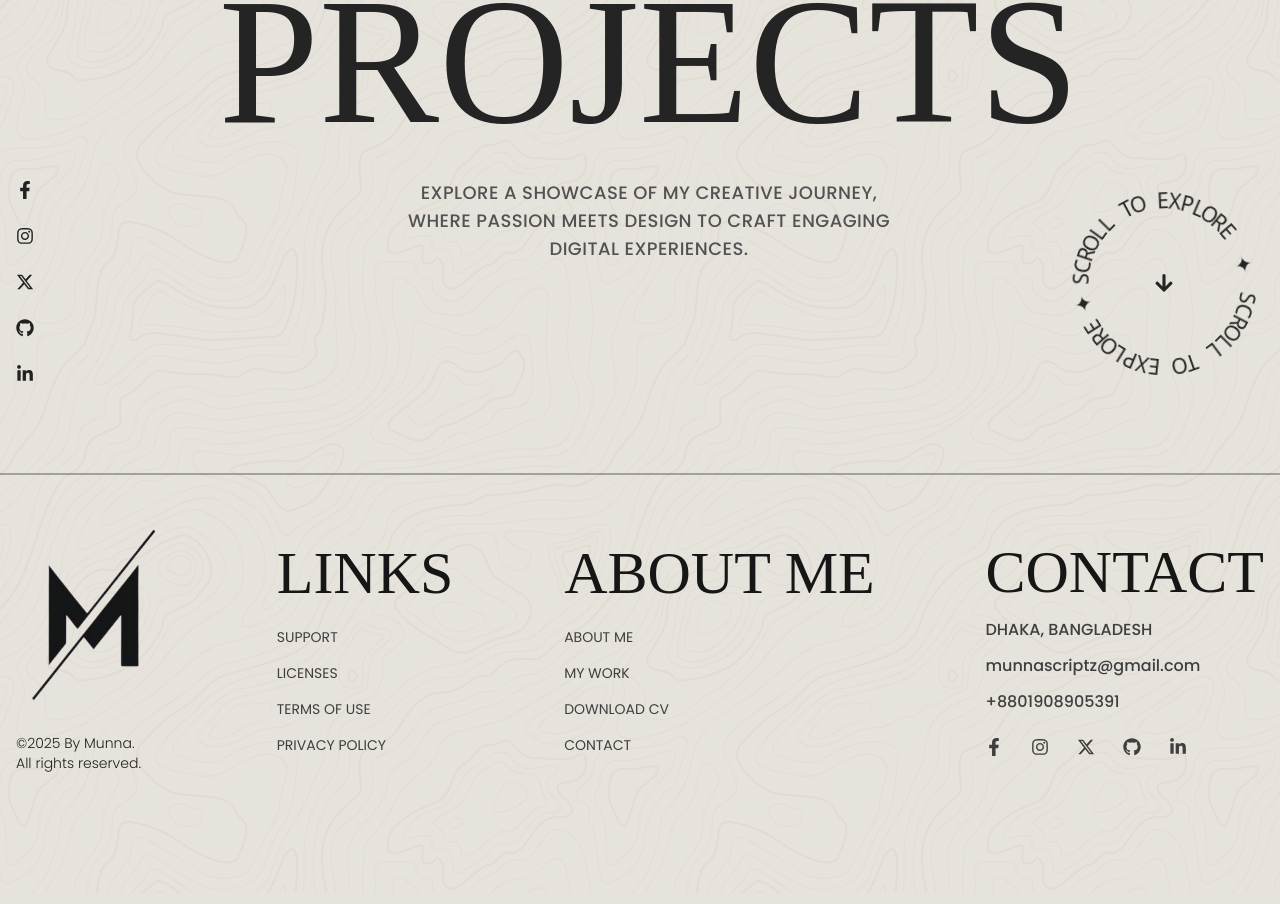
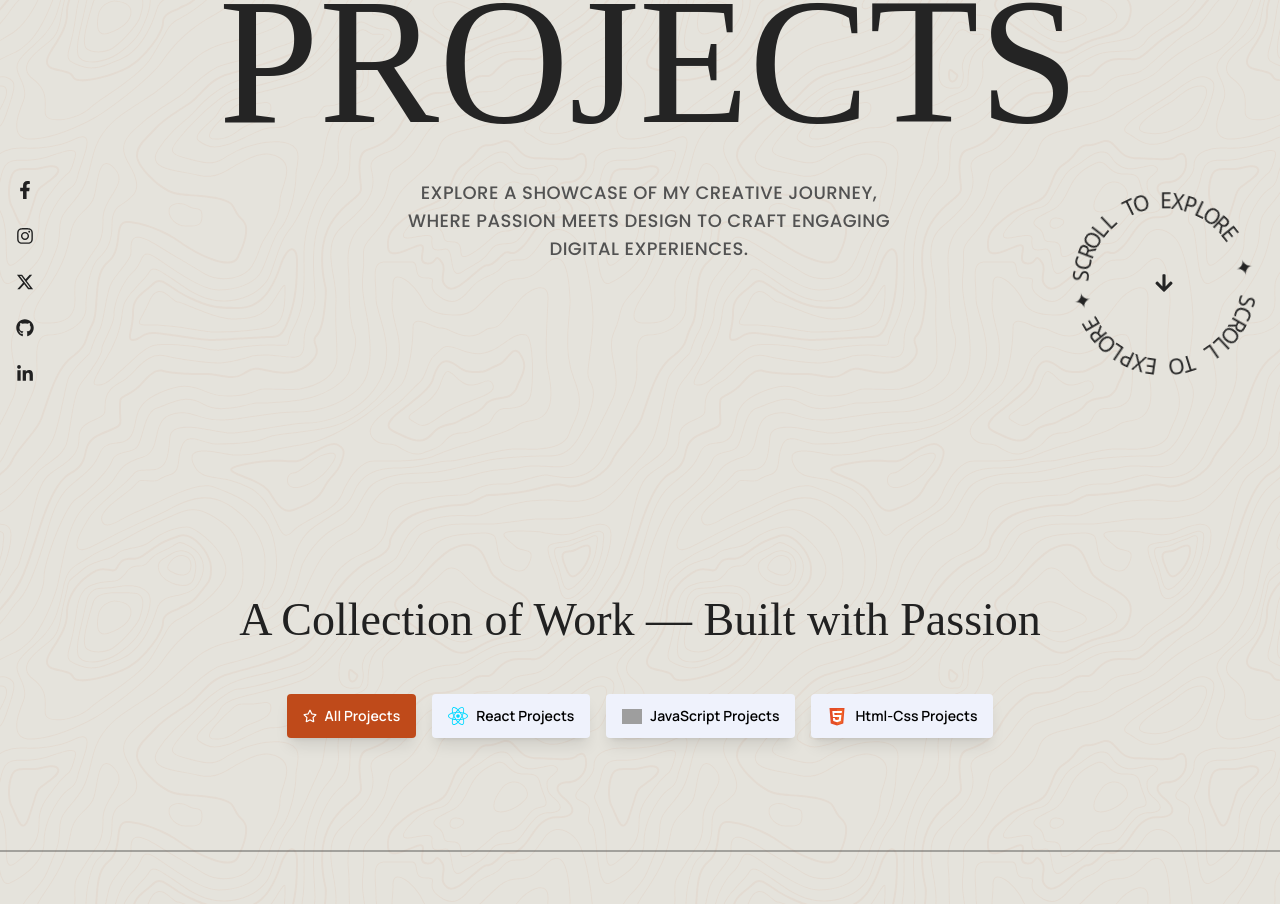
Before and after one commit to Munna-Scriptz/Portfolio, a React (Vite) app: page /projects in a window 1280 px wide. Shown: the part 284-1188 px from the top of the page. Built offline with nearby package versions, Linux system fonts and the light colour scheme; grey boxes are pictures that could not be loaded; a web font is replaced by a local one.

Commit message:
All PRojects Header Complete

```diff
--- /dev/null
+++ b/src/components/Projects/AllProjects.jsx
@@ -0,0 +1,57 @@
+import React from 'react'
+import { BiBarChartAlt2 } from 'react-icons/bi'
+import { FaRegStar } from 'react-icons/fa'
+import { GoRocket } from 'react-icons/go'
+import { MdWorkOutline } from 'react-icons/md'
+
+// ------------Icons----------
+import ReactIcon from '../../assets/images/react.svg'
+import FigmaIcon from '../../assets/images/FigmaIcon.svg'
+import TailwindCss from '../../assets/images/TailwindCssIcon.svg'
+import reduxIcon from '../../assets/images/ReduxIcon.svg'
+import JsIcon from '../../assets/images/JsIcon.jpg'
+import HtmlIcon from '../../assets/images/HtmlIcon.svg'
+import CssIcon from '../../assets/images/CssIcon.svg'
+import Bootstrap from '../../assets/images/BootStrapIcon.svg'
+const AllProjects = () => {
+  return (
+    <>
+        <section className='my-[112px] '>
+            <div className="container">
+                <div id="Projects-Header-Row">
+                    {/* -------------Header-------------- */}
+                    <div>
+                        <h2 className='text-second font-soldier lg:text-[46px] md:block hidden text-[32px] font-medium text-center' data-aos="fade-up">A Collection of Work — Built with Passion</h2>
+                        <h2 className='text-second font-soldier lg:text-[46px] md:hidden block text-[32px] font-medium text-center' data-aos="fade-up">Crafting Projects Across Every Stack</h2>
+                    </div>
+                    <div data-aos="fade-up" className='flex items-center justify-center'>
+                        <div className='mt-[40px] flex flex-wrap items-center gap-[16px]'>
+                            <button className='bg-coffee py-[12px] px-[16px] shadow-lg duration-[.3s] text-white flex items-center gap-2 rounded-[4px] font-manrope lg:text-[14px] text-sm font-semibold cursor-pointer'>
+                                <FaRegStar />
+                                <span>All Projects</span>
+                            </button>
+                            <button className='bg-[#EFF2FC] active:bg-coffee active:scale-[1.1] active:text-white text-gray800 py-[12px] px-[16px] shadow-lg duration-[.3s] flex items-center gap-2 rounded-[4px] font-manrope lg:text-[14px] text-sm font-semibold cursor-pointer'>
+                                <img className='w-[20px]' src={ReactIcon} alt="React" />
+                                <span>React Projects</span>
+                            </button>
+                            <button className='bg-[#EFF2FC] active:bg-coffee active:scale-[1.1] active:text-white text-gray800 py-[12px] px-[16px] shadow-lg duration-[.3s] flex items-center gap-2 rounded-[4px] font-manrope lg:text-[14px] text-sm font-semibold cursor-pointer'>
+                                <img className='w-[20px]' src={JsIcon} alt="React" />
+                                <span>JavaScript Projects</span>
+                            </button>
+                            <button className='bg-[#EFF2FC] active:bg-coffee active:scale-[1.1] active:text-white text-gray800 py-[12px] px-[16px] shadow-lg duration-[.3s] flex items-center gap-2 rounded-[4px] font-manrope lg:text-[14px] text-sm font-semibold cursor-pointer'>
+                                <img className='w-[20px]' src={HtmlIcon} alt="React" />
+                                <span>Html-Css Projects</span>
+                            </button>
+                        </div>
+                    </div>
+                </div>
+                <div>
+                    {/* -------------Projects Card-------------- */}
+                </div>
+            </div>
+        </section>
+    </>
+  )
+}
+
+export default AllProjects
--- a/src/components/Projects/ProjectsBanner.jsx
+++ b/src/components/Projects/ProjectsBanner.jsx
@@ -39,7 +39,7 @@ const ProjectsBanner = () => {
                     <p className='font-poppins uppercase lg:text-lg text-base text-[#525252] tracking-wide font-medium text-center mx-auto lg:w-[500px] w-full' data-aos="fade-up" data-aos-duration="3000" data-aos-delay="2000">Explore a showcase of my creative journey, where passion meets design to craft engaging digital experiences.</p>
                 </div>
                 {/* -----Explore More------- */}
-                <a href='#Contact-Section' className='absolute right-0 bottom-0' data-aos="fade-up" data-aos-duration="3000" data-aos-delay="3500">
+                <a href='#AllProjects-Section' className='absolute right-0 bottom-0' data-aos="fade-up" data-aos-duration="3000" data-aos-delay="3500">
                   <div className='lg:block hidden'>
                     <CircularText text=" SCROLL TO EXPLORE ✦ SCROLL TO EXPLORE  ✦ " onHover="speedUp" spinDuration={20} className="custom-class z-10"/>
                   </div>
--- a/src/index.css
+++ b/src/index.css
@@ -1,3 +1,4 @@
+@import url('https://fonts.googleapis.com/css2?family=Manrope:wght@200..800&display=swap');
 /* -------Tailwind------ */
 @import "tailwindcss";
 
@@ -11,6 +12,7 @@
     --font-poppins: "Poppins", "sans-serif";
     --font-soldier: "Big Shoulders", "sans-serif";
     --font-mont: "Montserrat", "sans-serif";
+    --font-manrope: "Manrope", "sans-serif";
     --color-Primary: #161616;
     --color-second: #212121;
     --color-borderCol: #333332;
--- a/src/pages/Projects.jsx
+++ b/src/pages/Projects.jsx
@@ -1,10 +1,12 @@
 import React from 'react'
 import ProjectsBanner from '../components/Projects/ProjectsBanner'
+import AllProjects from '../components/Projects/AllProjects'
 
 const Projects = () => {
   return (
     <>
       <ProjectsBanner/>
+      <AllProjects/>
     </>
   )
 }
```
